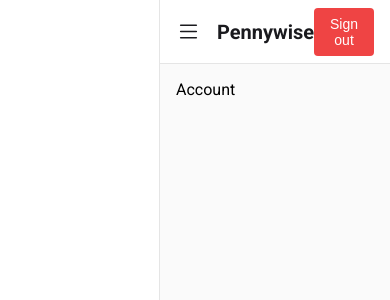
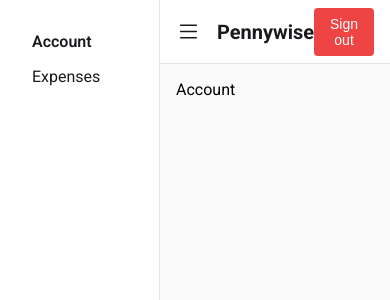
Before and after one commit to spmdev152/pennywise, a Django app: page /user/account in a window 390 px wide. Shown: the top 300 px of the page. Run offline with Django 5.2, Linux system fonts and the light colour scheme.

Commit message:
style: implement sidebar animation

```diff
--- a/static/css/layouts/protected-page.css
+++ b/static/css/layouts/protected-page.css
@@ -3,10 +3,23 @@
 }
 
 .protected-page-container__sidebar {
-  min-width: var(--width-sidebar);
+  width: var(--width-sidebar);
   height: 100vh;
+  flex-shrink: 0;
   background-color: var(--color-layout-bg);
   border-right: 1px solid var(--color-border);
+}
+
+.protected-page-container__sidebar__links {
+  display: flex;
+  flex-direction: column;
+  gap: var(--size-sm);
+  padding: var(--size-lg);
+}
+
+.protected-page-container__sidebar__links > a {
+  color: var(--color-layout-fg);
+  text-decoration: none;
 }
 
 .protected-page-container__content {
@@ -58,11 +71,12 @@
 }
 
 .sidebar-closed {
-  min-width: 0 !important;
+  width: 0 !important;
+  border-right: none;
 }
 
 @media (max-width: 640px) {
   .protected-page-container__sidebar {
-    min-width: var(--width-sidebar-mobile);
+    width: var(--width-sidebar-mobile);
   }
 }
--- /dev/null
+++ b/static/js/layout/protected-page.js
@@ -0,0 +1,15 @@
+/**
+ * Applies a temporary transition effect to the sidebar.
+ *
+ * @function applySidebarTransition
+ * @returns {void}
+ */
+function applySidebarTransition() {
+  const sidebar = document.getElementById("sidebar");
+
+  sidebar.style.transition = "width 0.25s ease";
+
+  setTimeout(() => {
+    sidebar.style.transition = "";
+  }, 250);
+}
--- a/templates/layouts/protected-page.html
+++ b/templates/layouts/protected-page.html
@@ -31,19 +31,27 @@
             <script src="{% static 'js/htmx/htmx.min.js' %}" defer></script>
             <script src="{% static 'js/htmx/multi-swap.min.js' %}" defer></script>
             <script src="{% static 'js/htmx/disable-element.min.js' %}" defer></script>
+            <script src="{% static 'js/layout/protected-page.js' %}" defer></script>
         {% endblock js %}
     </head>
 
     <body hx-ext="multi-swap,disable-element">
         <div class="protected-page-container" x-data="{ sidebarOpen: true }">
             <div class="protected-page-container__sidebar"
-                 :class="sidebarOpen ? '' : 'sidebar-closed'"></div>
+                 id="sidebar"
+                 :class="sidebarOpen ? '' : 'sidebar-closed'">
+                <div class="protected-page-container__sidebar__links">
+                    <a href="{% url 'account' %}"
+                       {% if request.path == '/user/account' %}style="font-weight: 600;"{% endif %}>Account</a>
+                    <a>Expenses</a>
+                </div>
+            </div>
 
             <div class="protected-page-container__content">
                 <header class="protected-page-container__content__header">
                     <div class="protected-page-container__content__header__brand">
                         <div class="protected-page-container__content__header__brand--sidebar-burger"
-                             x-on:click="sidebarOpen = ! sidebarOpen">
+                             x-on:click="() => { applySidebarTransition(); sidebarOpen = !sidebarOpen; }">
                             {% include "icons/burger.html" with width="25" height="25" style="cursor: pointer;" %}
                         </div>
 
```
